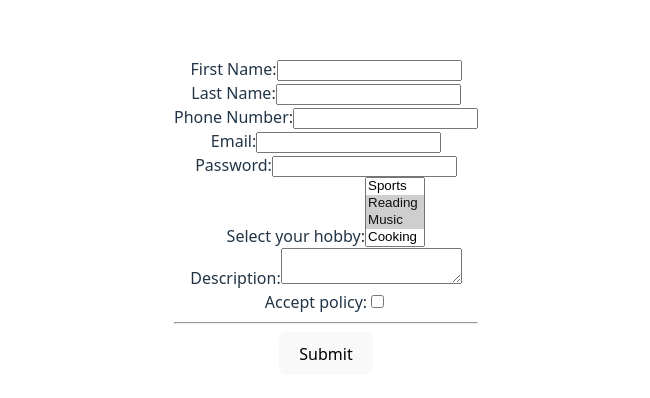
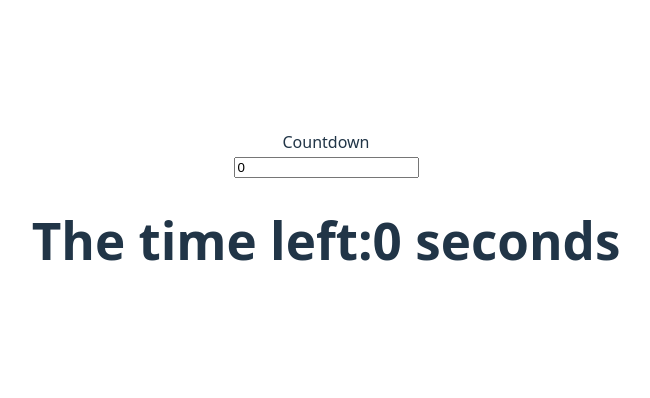
Before and after one commit to nhatnguyen-agilityio/react-training, a React (Vite) app in the folder react-advanced-examples/: page / in a window 1280 px wide. Shown: the part 184-582 px from the top of the page, without its empty margins (314-964 px from the left). Built offline with nearby package versions, Linux system fonts and the light colour scheme.

Commit message:
feat(): create example with custom hooks

```diff
--- a/react-advanced-examples/src/App.tsx
+++ b/react-advanced-examples/src/App.tsx
@@ -1,10 +1,10 @@
 import './App.css'
-import Form from './components/Form'
+import Countdown from './components/Countdown'
 
 function App() {
   return (
     <>
-      <Form />
+      <Countdown />
     </>
   )
 }
--- /dev/null
+++ b/react-advanced-examples/src/Hooks/Countdown/index.tsx
@@ -0,0 +1,22 @@
+import { useEffect, useState } from "react";
+
+export const useCountdown = (seconds: number) => {
+  const [timeLeft, setTimeLeft] = useState(seconds);
+
+  useEffect(() => {
+    setTimeLeft(seconds);
+  }, [seconds]);
+
+  useEffect(() => {
+    if (timeLeft === 0) return;
+
+    const interval = setInterval(() => {
+      setTimeLeft((prevTimeLeft) => prevTimeLeft - 1);
+    }, 1000);
+
+    return () => clearInterval(interval);
+
+  }, [timeLeft])
+
+  return timeLeft;
+}
--- /dev/null
+++ b/react-advanced-examples/src/components/Countdown/index.tsx
@@ -0,0 +1,20 @@
+import { useState } from "react";
+import { useCountdown } from "../../Hooks/Countdown"
+
+const Countdown = () => {
+  const [timeInput, setTimeInput] = useState(0);
+
+  const timeLeft = useCountdown(timeInput);
+
+  return (
+    <>
+      <div>Countdown</div>
+      <label>
+        <input type="text" value={timeInput} onChange={(e) => setTimeInput(Number(e.target.value))}/>
+      </label>
+      <h1>The time left:{timeLeft} seconds</h1>
+    </>
+  )
+}
+
+export default Countdown
```
